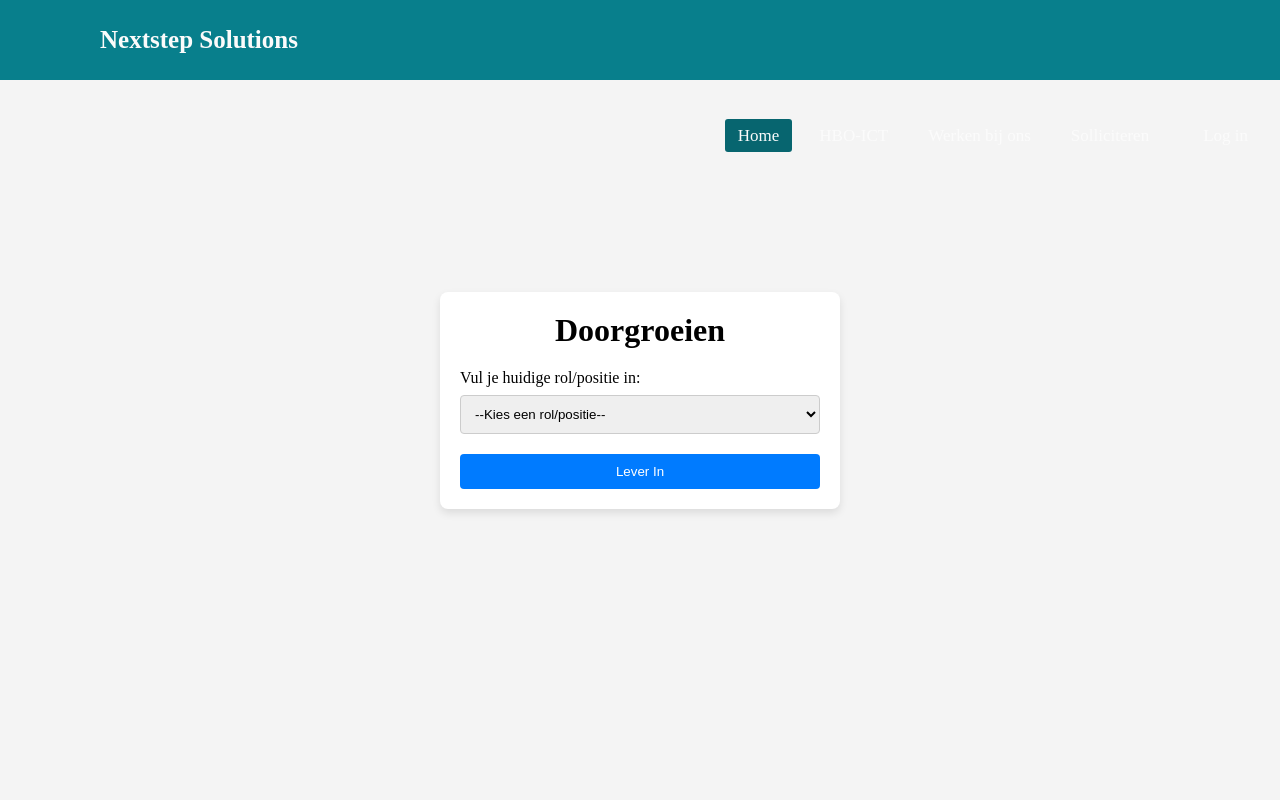
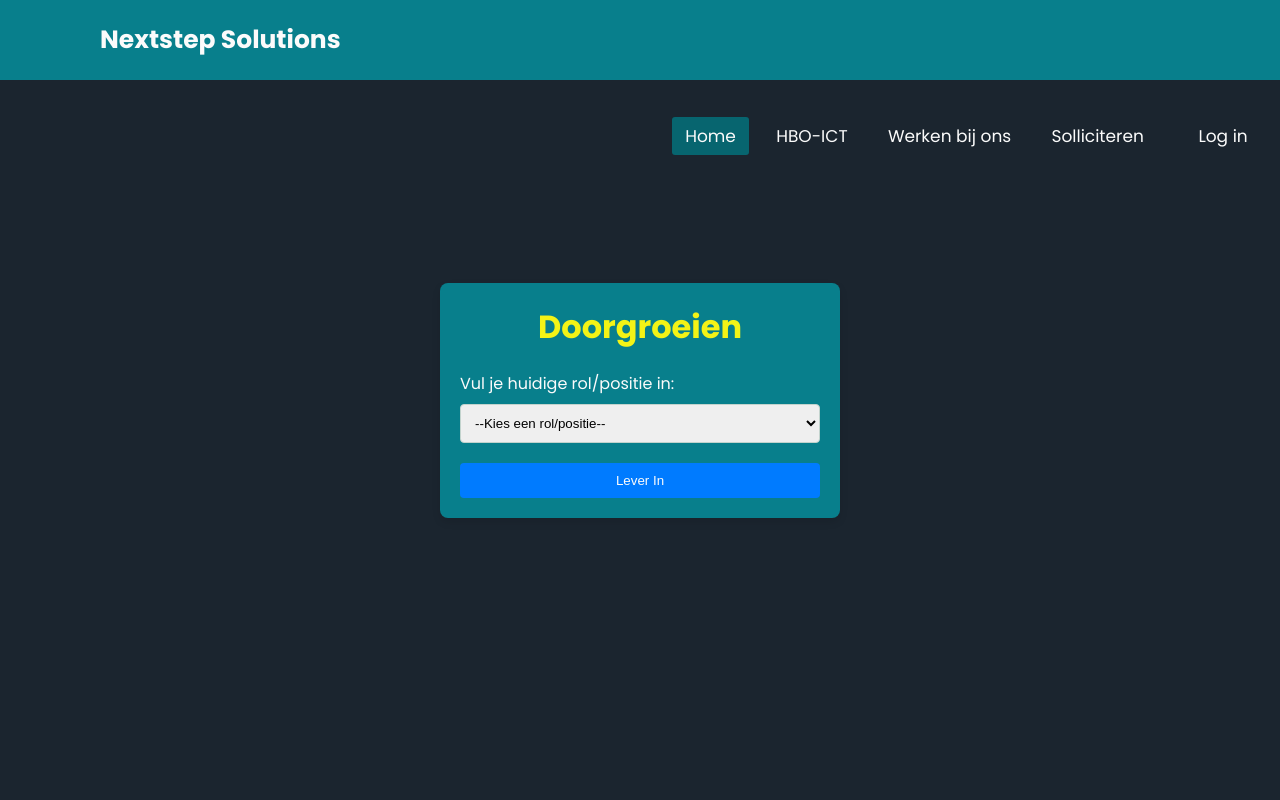
Before and after one commit to chevyje/NextSteps-Solutions-Website, a PHP site: page /doorgroeimogelijkheden.html in a window 1280 px wide. Run offline with PHP 8.4, Linux system fonts and the light colour scheme.

Commit message:
#Doorgroeimogelijkheden #3

```diff
--- a/Website/css/doorgroeimogelijkheden.css
+++ b/Website/css/doorgroeimogelijkheden.css
@@ -1,3 +1,18 @@
+@import url('https://fonts.googleapis.com/css2?family=Poppins:ital,wght@0,100;0,200;0,300;0,400;0,500;0,600;0,700;0,800;0,900;1,100;1,200;1,300;1,400;1,500;1,600;1,700;1,800;1,900&display=swap');
+
+:root{
+    --background-color: #1B252F;
+    --accent-color: #087F8C;
+    --accent2-color: #C2D3CD;
+    --text-color: #fbfbfb;
+    --contrast-color: #F3F316;
+}
+
+html {
+    font-family: Poppins, 'Segoe UI', sans-serif;
+    color: var(--text-color);
+}
+
 * {
     margin: 0;
     padding: 0;
@@ -6,7 +21,7 @@
 
 body {
     font-family: Arial, sans-serif;
-    background-color: #f4f4f4;
+    background-color: var(--background-color);
     display: flex;
     justify-content: center;
     align-items: center;
@@ -14,7 +29,7 @@ body {
 }
 
 .container {
-    background-color: white;
+    background-color: var(--accent-color);
     padding: 20px;
     border-radius: 8px;
     box-shadow: 0 4px 8px rgba(0, 0, 0, 0.1);
@@ -25,6 +40,7 @@ body {
 h1 {
     text-align: center;
     margin-bottom: 20px;
+    color: var(--contrast-color);
 }
 
 label {
@@ -36,7 +52,7 @@ select, input {
     width: 100%;
     padding: 10px;
     margin-bottom: 20px;
-    border: 1px solid #ccc;
+    border: 1px solid var(--accent2-color);
     border-radius: 4px;
 }
 
@@ -44,7 +60,7 @@ button {
     width: 100%;
     padding: 10px;
     background-color: #007BFF;
-    color: white;
+    color: var(--text-color);
     border: none;
     border-radius: 4px;
     cursor: pointer;
```
